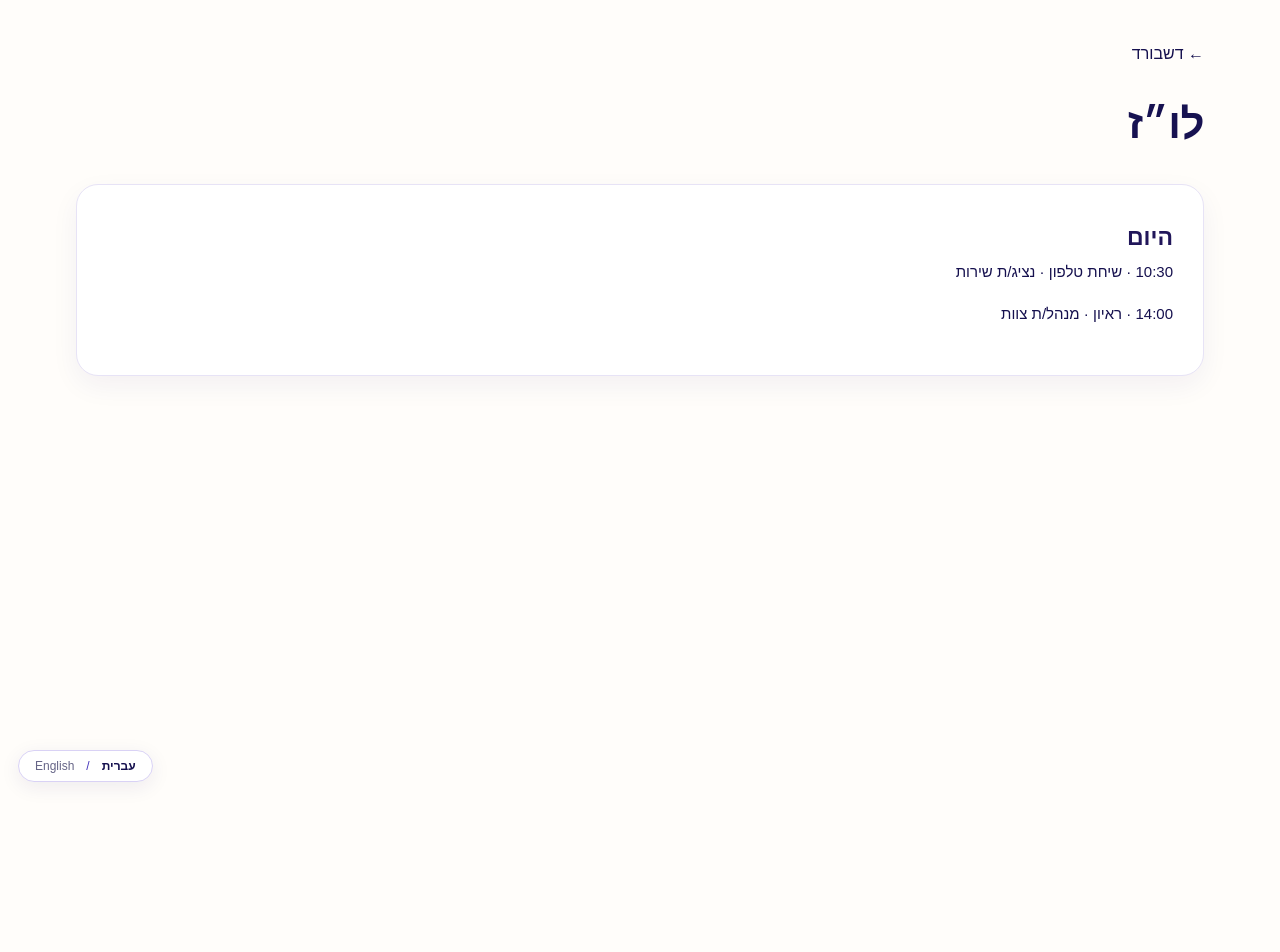
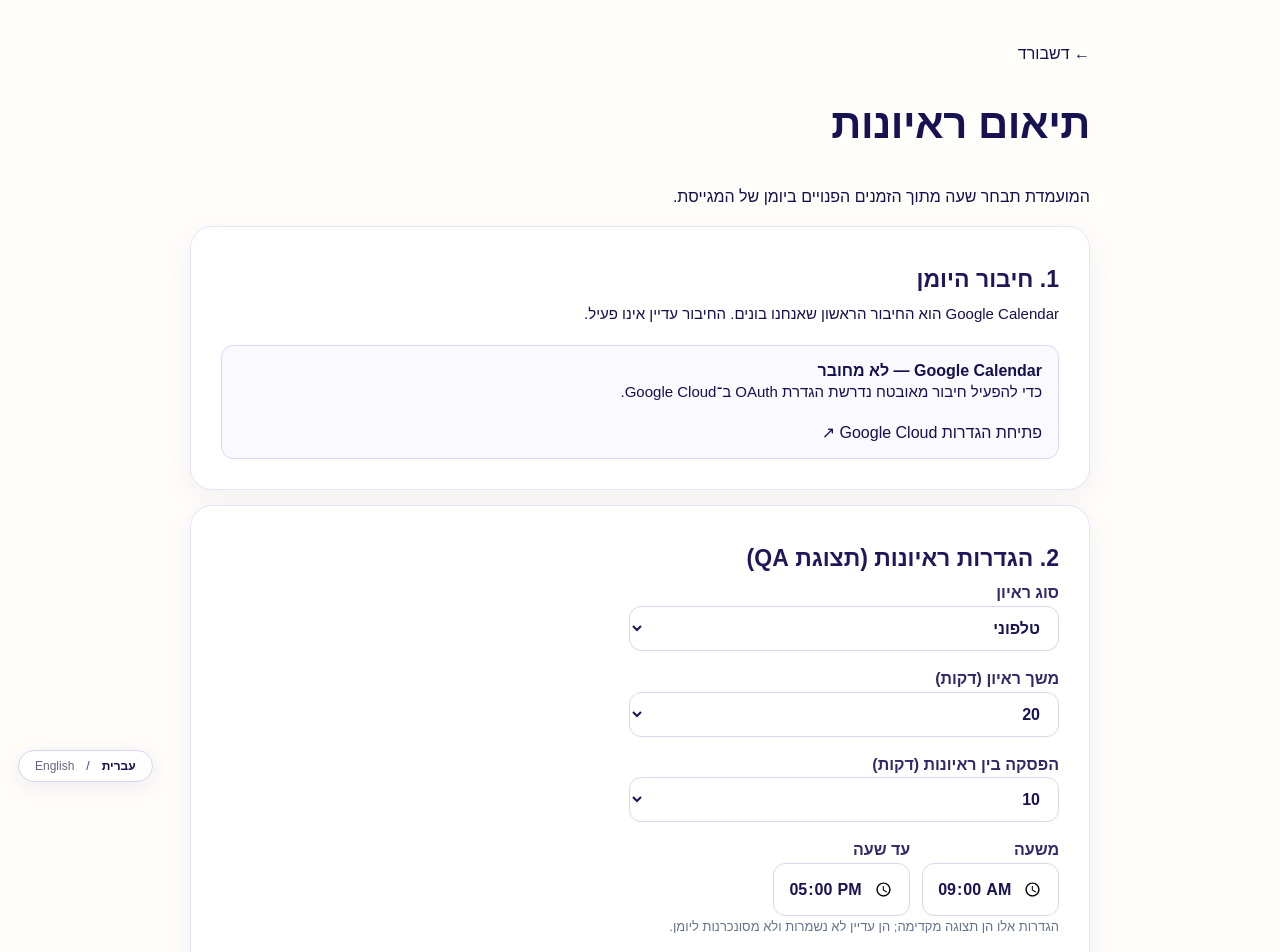
Before and after one commit to IritSel/recruitment-ai, a Next.js app: page /recruiter/schedule in a window 1280 px wide. Shown: the top 952 px of the page. Before the commit the page ends 800 px from the top, so only its background shows below. Built offline with nearby package versions, Linux system fonts and the light colour scheme.

Commit message:
Introduce calendar connection and interview scheduling configuration QA screen

```diff
--- a/app/recruiter/schedule/page.tsx
+++ b/app/recruiter/schedule/page.tsx
@@ -1 +1,33 @@
-"use client";import Link from"next/link";import{useSiteLanguage}from"../../components/useSiteLanguage";export default function P(){const en=useSiteLanguage()==="en";return <main className="shell"><section style={{padding:"45px 0"}}><Link href="/recruiter">← {en?"Dashboard":"דשבורד"}</Link><h1>{en?"Schedule":"לו״ז"}</h1><div className="choice"><h2>{en?"Today":"היום"}</h2><p>10:30 · {en?"Phone call · Customer Service":"שיחת טלפון · נציג/ת שירות"}</p><p>14:00 · {en?"Interview · Team Manager":"ראיון · מנהל/ת צוות"}</p></div></section></main>}
+"use client";
+import Link from "next/link";
+import {useState} from "react";
+import {useSiteLanguage} from "../../components/useSiteLanguage";
+export default function SchedulePage(){
+ const en=useSiteLanguage()==="en";
+ const [kind,setKind]=useState("phone");
+ const [duration,setDuration]=useState("20");
+ const [buffer,setBuffer]=useState("10");
+ const [start,setStart]=useState("09:00");
+ const [end,setEnd]=useState("17:00");
+ return <main className="shell"><section style={{maxWidth:900,margin:"45px auto"}}>
+ <Link href="/recruiter">← {en?"Dashboard":"דשבורד"}</Link>
+ <h1>{en?"Interview scheduling":"תיאום ראיונות"}</h1>
+ <p>{en?"Candidates choose from available slots on your connected calendar.":"המועמדת תבחר שעה מתוך הזמנים הפנויים ביומן של המגייסת."}</p>
+ <div className="choice"><h2>{en?"1. Connect your calendar":"1. חיבור היומן"}</h2>
+ <p>{en?"Google Calendar is the first planned integration. The connection is not active yet.":"Google Calendar הוא החיבור הראשון שאנחנו בונים. החיבור עדיין אינו פעיל."}</p>
+ <div style={{border:"1px solid #ddd6fe",borderRadius:12,padding:16,background:"#faf9ff"}}>
+ <b>{en?"Google Calendar — not connected":"Google Calendar — לא מחובר"}</b>
+ <p>{en?"Secure Google authorization requires OAuth configuration in Google Cloud.":"כדי להפעיל חיבור מאובטח נדרשת הגדרת OAuth ב־Google Cloud."}</p>
+ <a href="https://console.cloud.google.com/apis/credentials" target="_blank" rel="noreferrer">{en?"Open Google Cloud credentials":"פתיחת הגדרות Google Cloud"} ↗</a>
+ </div></div>
+ <div className="choice"><h2>{en?"2. Interview rules (QA preview)":"2. הגדרות ראיונות (תצוגת QA)"}</h2>
+ <div style={{display:"grid",gap:15,maxWidth:430}}>
+ <label>{en?"Interview type":"סוג ראיון"}<select value={kind} onChange={e=>setKind(e.target.value)} style={{display:"block",width:"100%",padding:12,borderRadius:10,border:"1px solid #ddd6fe"}}><option value="phone">{en?"Phone":"טלפוני"}</option><option value="video">{en?"Video":"וידאו"}</option></select></label>
+ <label>{en?"Duration (minutes)":"משך ראיון (דקות)"}<select value={duration} onChange={e=>setDuration(e.target.value)} style={{display:"block",width:"100%",padding:12,borderRadius:10,border:"1px solid #ddd6fe"}}><option value="15">15</option><option value="20">20</option><option value="30">30</option><option value="45">45</option><option value="60">60</option></select></label>
+ <label>{en?"Buffer between meetings (minutes)":"הפסקה בין ראיונות (דקות)"}<select value={buffer} onChange={e=>setBuffer(e.target.value)} style={{display:"block",width:"100%",padding:12,borderRadius:10,border:"1px solid #ddd6fe"}}><option value="0">0</option><option value="5">5</option><option value="10">10</option><option value="15">15</option></select></label>
+ <div style={{display:"flex",gap:12}}><label>{en?"From":"משעה"}<input type="time" value={start} onChange={e=>setStart(e.target.value)} style={{display:"block",padding:10,border:"1px solid #ddd6fe",borderRadius:9}}/></label><label>{en?"Until":"עד שעה"}<input type="time" value={end} onChange={e=>setEnd(e.target.value)} style={{display:"block",padding:10,border:"1px solid #ddd6fe",borderRadius:9}}/></label></div>
+ </div>
+ <p style={{fontSize:13,color:"#64748b"}}>{en?"These controls are a preview. Settings are not yet saved or synced to a calendar.":"הגדרות אלו הן תצוגה מקדימה; הן עדיין לא נשמרות ולא מסונכרנות ליומן."}</p></div>
+ <div className="choice"><h2>{en?"3. Candidate booking":"3. בחירת מועד על ידי המועמדת"}</h2><p>{en?"Once connected, HOW? will display only free time slots and recheck availability before booking.":"לאחר חיבור היומן, HOW? תציג רק שעות פנויות ותבדוק זמינות מחדש לפני קביעת ראיון."}</p><p>{en?"No real interview can be booked until the integration is configured.":"לא ניתן לקבוע ראיון אמיתי לפני השלמת האינטגרציה."}</p></div>
+ </section></main>
+}
```
